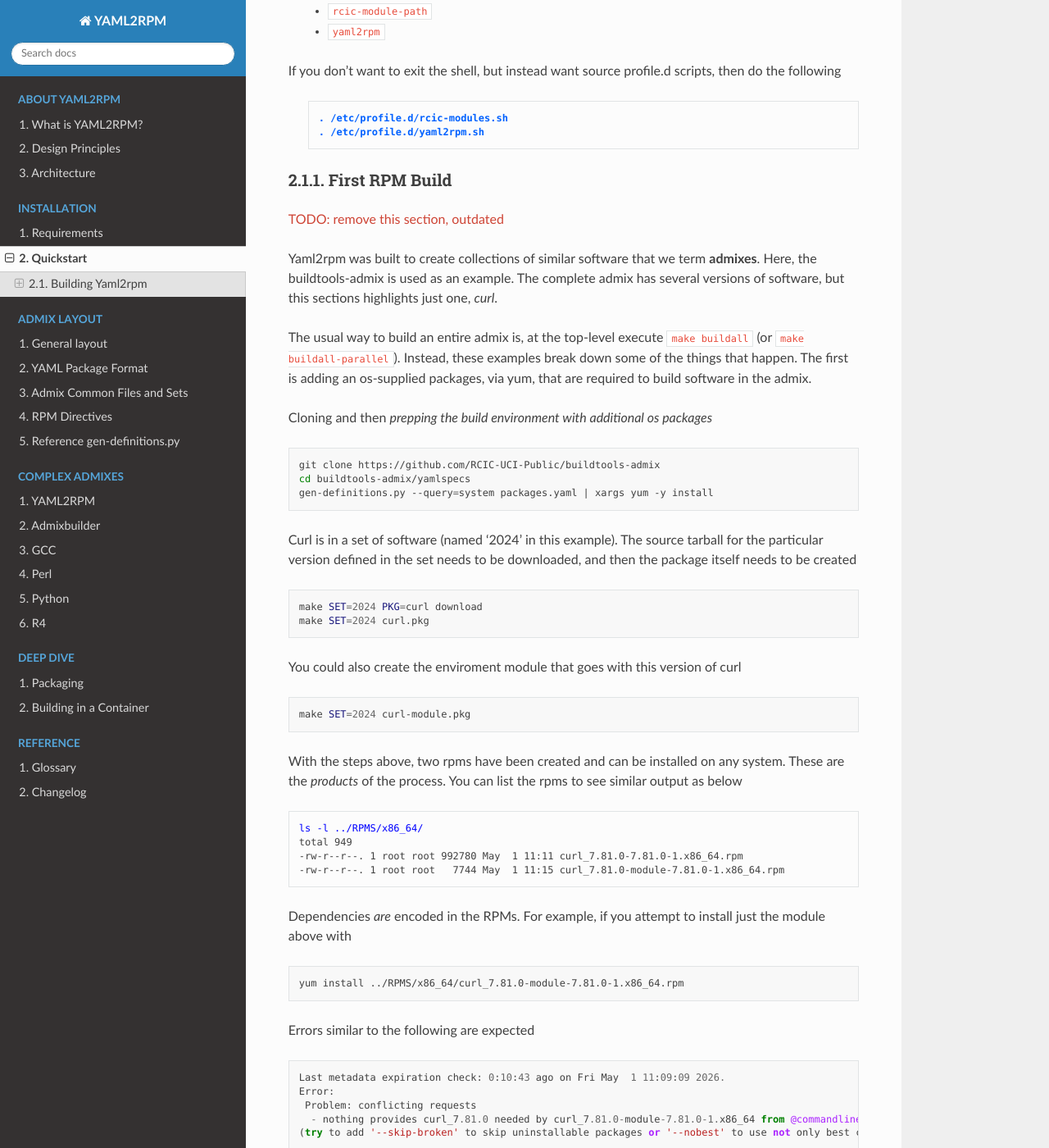
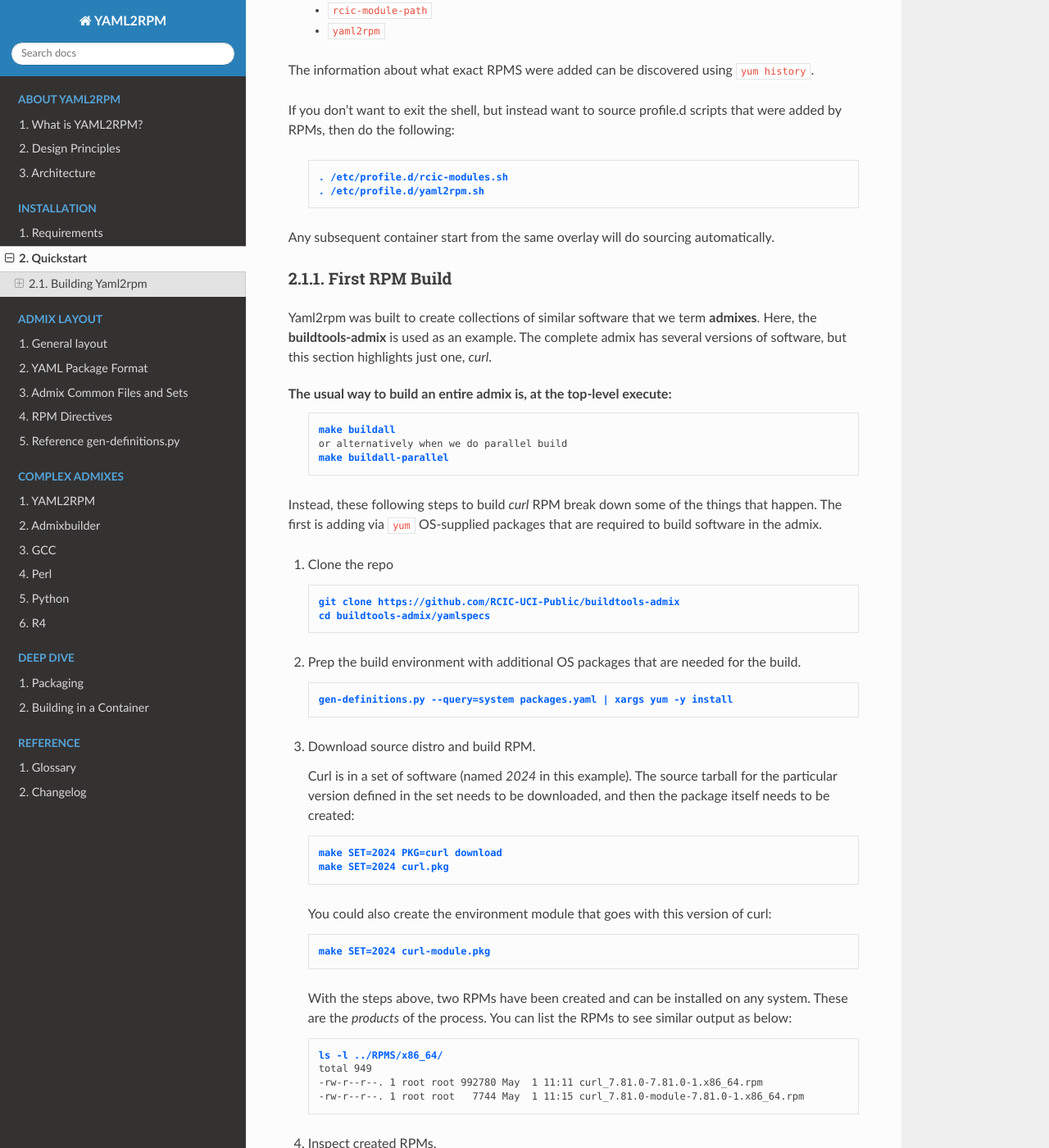
Before and after one commit to RCIC-UCI-Public/yaml2rpm-docs, a Sphinx documentation site: the page built from docs/source/installation/quickstart.rst, in a window 1280 px wide and 1400 px high, scrolled down 836 px. Shown: the whole window at 82% size. Built offline with Sphinx 7.4.7 and the Read the Docs theme 3.1.0, drawn with Linux system fonts in a browser that asks for light colours; some of the changed text lies outside the part shown.

Commit message:
update formatting. minor text changes to increase steps visibility

```diff
--- a/docs/source/installation/quickstart.rst
+++ b/docs/source/installation/quickstart.rst
@@ -5,21 +5,20 @@ Quickstart
 
 Yaml2rpm is best built directly from the git repository.  Part of that build process will create RPMs
 that can be installed on other machines. On a reasonable system with good network connectivity (or locally-mirrored
-repositories) it takes roughly 2 minutes to set up a system to build RPMS using yaml2rpm. We **highly
-recommend** that you prepare and build in a :ref:`singularity container<dd_container>`. Like many builds,
+repositories) it takes roughly 2 minutes to set up a system to build RPMS using yaml2rpm.
+
+We **highly recommend** that you prepare and build in a :ref:`singularity container<dd_container>`. Like many builds,
 the build system itself is modified. In this case, numerous system-level RPMs are added as are newly created RPMs.
 Building inside of container protects the physical system from this inevitable change.
 
 Building Yaml2rpm
 -----------------
 
-
    .. parsed-literal::
 
       :command:`git clone https://github.com/RCIC-UCI-Public/yaml2rpm`
       :command:`cd yaml2rpm`
       :command:`./first-build.sh`
-
 
 When the above has completed, you will see the following line of output
 
@@ -40,79 +38,89 @@ RPMs are built (the rest are OS- or EPEL-supplied packages). The information can
     * ``rcic-module-path``
     * ``yaml2rpm``
 
-If you don't want to exit the shell, but instead want source profile.d scripts, then do the following
+The information about what exact RPMS were added can be discovered using ``yum history``.
+
+If you don't want to exit the shell, but instead want to source profile.d
+scripts that were added by RPMs, then do the following:
 
    .. parsed-literal::
       :command:`. /etc/profile.d/rcic-modules.sh`
       :command:`. /etc/profile.d/yaml2rpm.sh`
 
+Any subsequent container start from the same overlay will do sourcing automatically.
 
 First RPM Build
 ^^^^^^^^^^^^^^^
 
-:red:`TODO: remove this section, outdated`
+Yaml2rpm was built to create collections of similar software that we term **admixes**.
+Here, the **buildtools-admix** is used as an example. The complete admix has several versions of software, but
+this section highlights just one, *curl*.
 
-Yaml2rpm was built to create collections of similar software that we term **admixes**.
-Here, the buildtools-admix is used as an example. The complete admix has several versions of software, but
-this sections highlights just one, *curl*.
+The usual way to build an entire admix is, at the top-level execute:
+   .. parsed-literal::
+      :command:`make buildall`
+      or alternatively when we do parallel build
+      :command:`make buildall-parallel`
 
-The usual way to build an entire admix is, at the top-level execute
-``make buildall`` (or ``make buildall-parallel``).  Instead, these examples break down some of the things
-that happen. The first is adding an os-supplied packages, via yum, that are required to build software in the admix.
+Instead, these following steps to build *curl* RPM break down some of the things
+that happen. The first is adding via ``yum`` OS-supplied packages that are required to build software in the admix.
 
-Cloning and then *prepping the build environment with additional os packages*
+1. Clone the repo
 
-.. code-block:: bash
+   .. parsed-literal::
+      :command:`git clone https://github.com/RCIC-UCI-Public/buildtools-admix
+      cd buildtools-admix/yamlspecs`
 
-   git clone https://github.com/RCIC-UCI-Public/buildtools-admix
-   cd buildtools-admix/yamlspecs
-   gen-definitions.py --query=system packages.yaml | xargs yum -y install
+#. Prep the build environment with additional OS packages that are needed for the build.
 
-Curl is in a set of software (named '2024' in this example). The source tarball for the particular version
-defined in the set needs to be downloaded, and then the package itself needs to be created
+   .. parsed-literal::
+      :command:`gen-definitions.py --query=system packages.yaml | xargs yum -y install`
 
-.. code-block:: bash
+#. Download source distro and build RPM.
 
-   make SET=2024 PKG=curl download
-   make SET=2024 curl.pkg
+   Curl is in a set of software (named *2024* in this example). The source tarball for the particular version
+   defined in the set needs to be downloaded, and then the package itself needs to be created:
 
-You could also create the enviroment module that goes with this version of curl
+   .. parsed-literal::
+      :command:`make SET=2024 PKG=curl download
+      make SET=2024 curl.pkg`
 
-.. code-block:: bash
+   You could also create the environment module that goes with this version of curl:
 
-   make SET=2024 curl-module.pkg
+   .. parsed-literal::
+      :command:`make SET=2024 curl-module.pkg`
 
-With the steps above, two rpms have been created and can be installed on any system. These are
-the *products* of the process.  You can list the rpms to see similar output as below
+   With the steps above, two RPMs have been created and can be installed on any system. These are
+   the *products* of the process.  You can list the RPMs to see similar output as below:
 
-.. parsed-literal::
+   .. parsed-literal::
+      :command:`ls -l ../RPMS/x86_64/`
+      total 949
+      -rw-r--r--. 1 root root 992780 May  1 11:11 curl_7.81.0-7.81.0-1.x86_64.rpm
+      -rw-r--r--. 1 root root   7744 May  1 11:15 curl_7.81.0-module-7.81.0-1.x86_64.rpm
 
-   :blue:`ls -l ../RPMS/x86_64/`
-   total 949
-   -rw-r--r--. 1 root root 992780 May  1 11:11 curl_7.81.0-7.81.0-1.x86_64.rpm
-   -rw-r--r--. 1 root root   7744 May  1 11:15 curl_7.81.0-module-7.81.0-1.x86_64.rpm
+#. Inspect created RPMs.
 
-Dependencies *are* encoded in the RPMs. For example, if you attempt to install just the module above with
+   Dependencies *are* encoded in the RPMs. For example, if you attempt to install just the module above with
 
-.. code-block:: bash
+   .. parsed-literal::
+      :command:`yum install ../RPMS/x86_64/curl_7.81.0-module-7.81.0-1.x86_64.rpm`
 
-   yum install ../RPMS/x86_64/curl_7.81.0-module-7.81.0-1.x86_64.rpm
+   Errors similar to the following are expected:
 
-Errors similar to the following are expected
+   .. parsed-literal::
+      Last metadata expiration check: 0:10:43 ago on Fri May  1 11:09:09 2026.
+      Error:
+       Problem: conflicting requests
+        - nothing provides curl_7.81.0 needed by curl_7.81.0-module-7.81.0-1.x86_64 from @commandline
+      (try to add '--skip-broken' to skip uninstallable packages or '--nobest' to use not only best candidate packages)
 
-.. parsed-literal::
+#. Create local repo.
 
-    Last metadata expiration check: 0:10:43 ago on Fri May  1 11:09:09 2026.
-    Error:
-     Problem: conflicting requests
-      - nothing provides curl_7.81.0 needed by curl_7.81.0-module-7.81.0-1.x86_64 from @commandline
-    (try to add '--skip-broken' to skip uninstallable packages or '--nobest' to use not only best candidate packages)
+   All admixes have a *createlocalrepo* make target when executed from the top-level of the admix.
+   This can followed by a yum install. When both the curl and the curl-module
+   RPMs are available in a local (to this admix) yum repository, the dependency will be resolved:
 
-All admixes have a "createlocalrepo" make target when executed from the top-level of the admix,
-followed by a yum install. When both the curl and the curl-module rpms are available in a yum repository, the
-dependency will be resolved.
-
-.. parsed-literal::
-
-   make createlocalrepo
-   yum -c yum.conf install curl_7.81.0-module
+   .. parsed-literal::
+      :command:`make createlocalrepo
+      yum -c yum.conf install curl_7.81.0-module`
```
Also changed, not shown: other parts of docs/source/installation/quickstart.rst (+1 -2 lines), docs/source/deep-dive/singularity.rst (+39 -36 lines).
